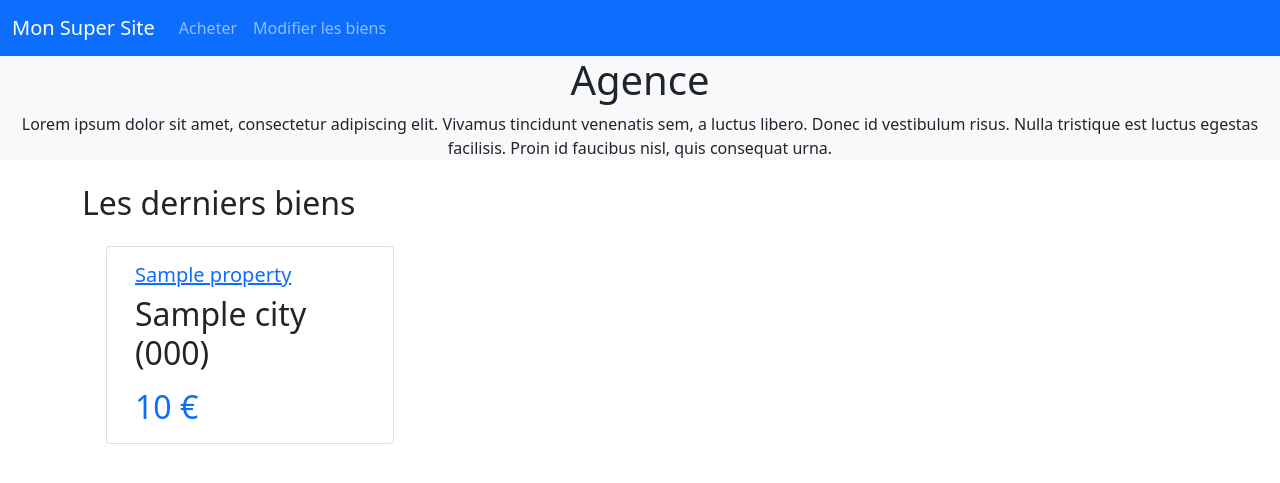
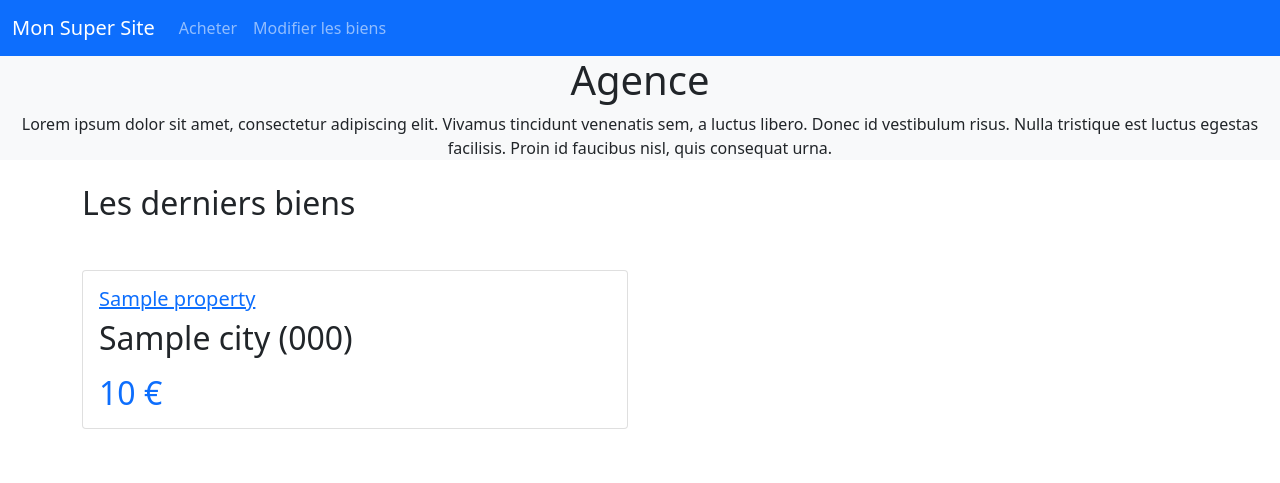
Before and after one commit to Gaj911/MonSuperSite, a Symfony app: template templates/pages/home.html.twig in a window 1280 px wide. Shown: the top 483 px of the page. Run offline with Twig, Linux system fonts and the light colour scheme; the template is opened without the code that fills it: most values are stand-ins (such as "Sample title", 1, 10 or a date in 2020); some libraries are stand-ins or nearby versions.

Commit message:
Add Css HomePage

```diff
--- a/templates/pages/home.html.twig
+++ b/templates/pages/home.html.twig
@@ -15,10 +15,12 @@
 
 		<h2>Les derniers biens</2>
 
-		<div class="row flex m-4">
+		<div class="row row-cols-1 row-cols-md-2 g-4 mt-4">
 			{% for property in properties %}
 
-					<div class="card" style="width: 18rem;">
+				<div class="col">
+
+					<div class="card">
 
 						<div class="card-body">
 
@@ -29,11 +31,12 @@
 							</h5>
 							<p classe="card-text">{{ property.city }}
 								({{ property.postaleCode }})</p>
-							<div class="text-primary">{{ property.formattedPrice  }} €</div>
+							<div class="text-primary">{{ property.formattedPrice  }}
+								€</div>
 
 						</div>
-
 					</div>
+				</div>
 
 
 			{% endfor %}
```
